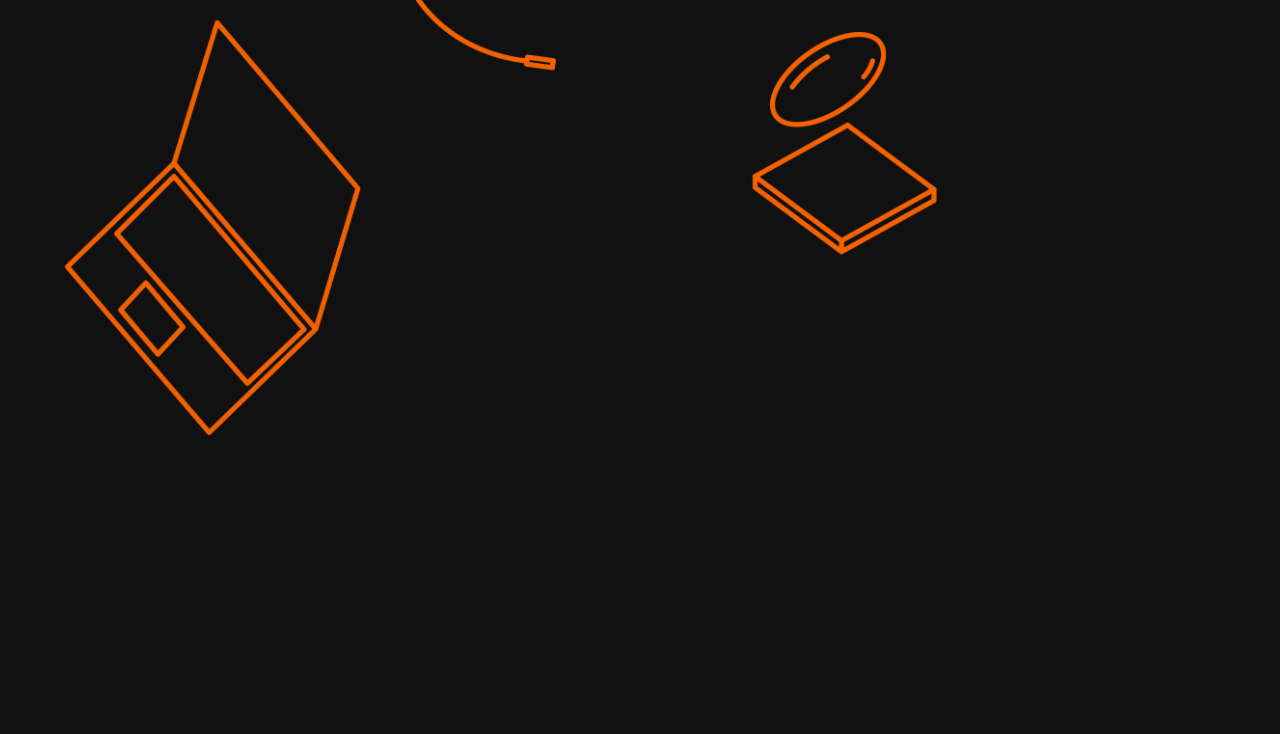
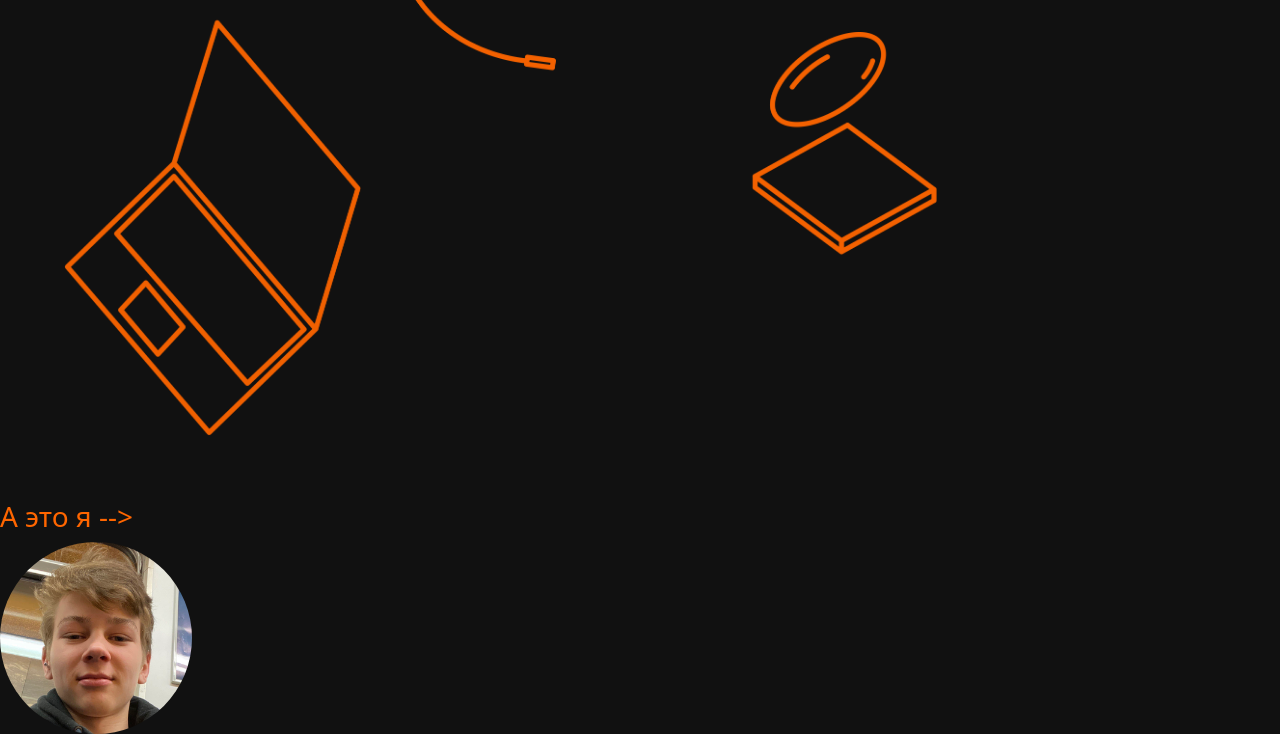
Before and after one commit to alkokovad/alkokovad.github.io, a plain HTML site: page index.html in a window 1280 px wide. Shown: the part 963-1697 px from the top of the page. Before the commit the page ends 1399 px from the top, so only its background shows below. Drawn offline with nearby package versions, Linux system fonts and the light colour scheme.

Commit message:
adding "this is me" text

```diff
--- a/index.html
+++ b/index.html
@@ -35,6 +35,7 @@
       <div>
         <img src="static/img/background_pic.png" style="width: 75vw; padding-left: 5vw; padding-top: 12vw">
         <span style="padding-left: 5vw">
+          <h3 style="color: #f60; padding-right: 25vw; padding-top: 8vh">А это я --></h3>
           <img src="static/img/me.jpg" style="width: 15vw; height: 15vw; border-radius: 50%">
         </span>
       </div>
```
